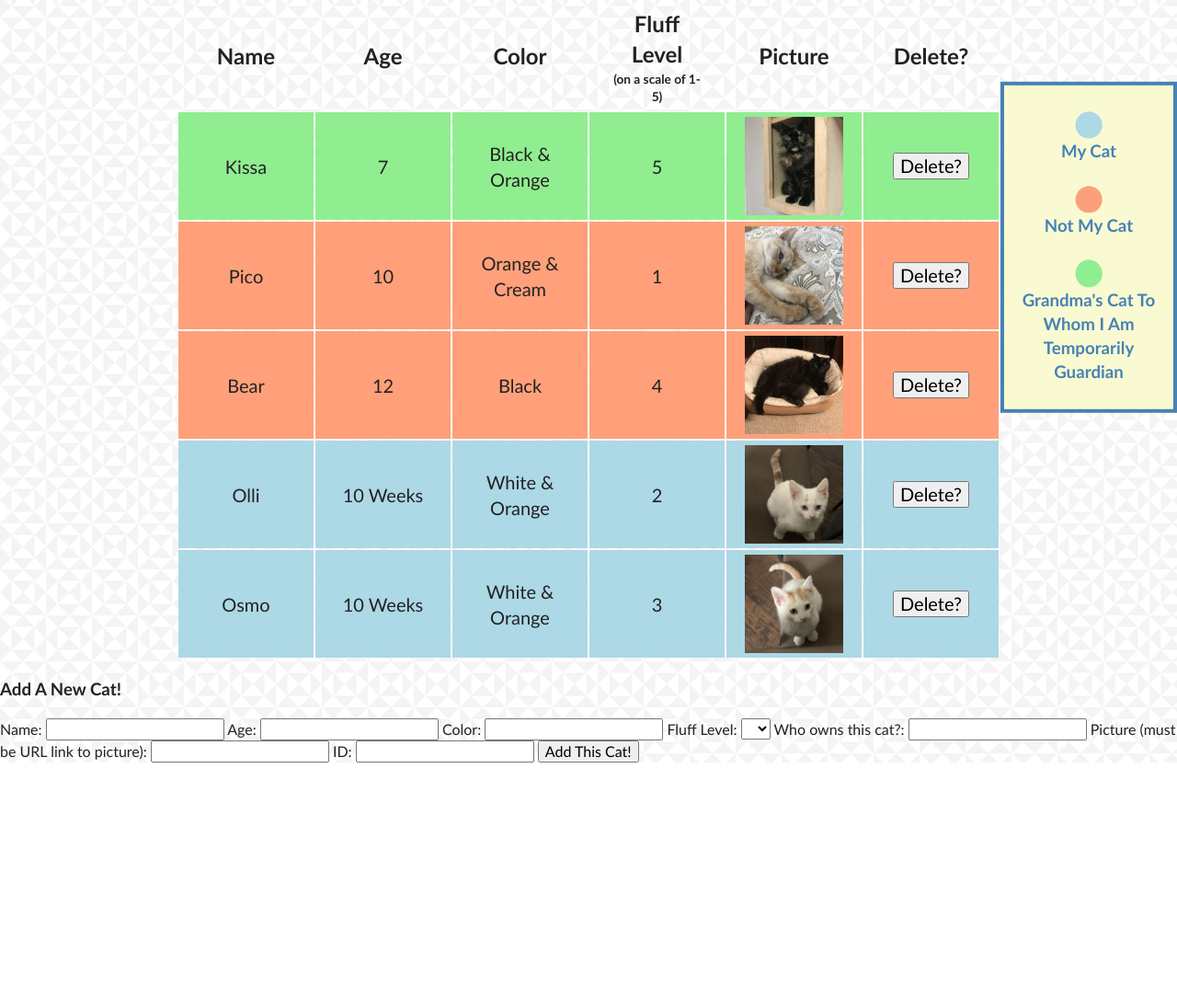
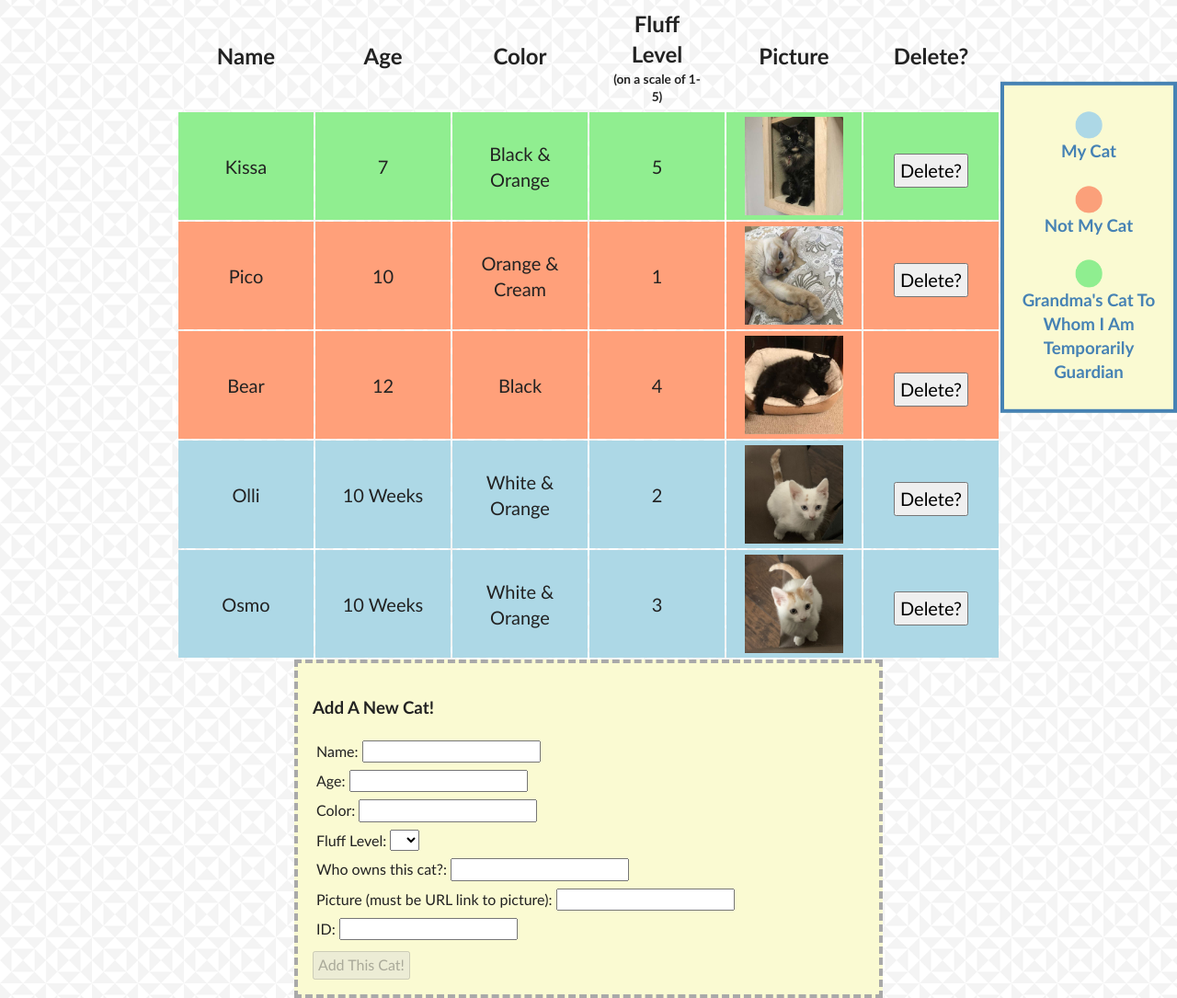
Before and after one commit to jblaeser/add-delete, a plain HTML site: page index.html in a window 1280 px wide. Shown: the part 131-1216 px from the top of the page at 92% size. Before the commit the page ends 960 px from the top, so only its background shows below. Drawn offline with nearby package versions, Linux system fonts and the light colour scheme.

Commit message:
Check submit

```diff
--- a/css/main.css
+++ b/css/main.css
@@ -185,6 +185,27 @@ table img {
     max-width: 20%;
 }
 
+form {
+    max-width: 50%;
+    margin: 0 auto;
+    background-color: lightgoldenrodyellow;
+    padding: 1em;
+    border: .25em dashed darkgrey;
+}
+
+label {
+    display: block;
+    padding: .25em;
+}
+
+button {
+    padding: .25em;
+    margin-top: .5em;
+}
+button:hover {
+    color: lightblue;
+    background-color: darkgray;
+}
 
 
 
--- a/index.html
+++ b/index.html
@@ -60,7 +60,7 @@
       <label>Who owns this cat?: <input type="text" v-model="ownerInput"></label>
       <label>Picture (must be URL link to picture): <input type="text" v-model="pictureInput"></label>
       <label>ID: <input type="text" v-model="idInput"></label>
-      <button type="submit">Add This Cat!</button>
+      <button type="submit" v-bind:disabled="!nameInput || !ageInput || !colorInput || !fluffInput || !ownerInput || !idInput">Add This Cat!</button>
 
 
 
--- a/js/main.js
+++ b/js/main.js
@@ -75,6 +75,9 @@ var vueApp = new Vue({
             };
             this.cats.push(newCat);
             this.nameInput = this.ageInput = this.colorInput = this.fluffInput = this.ownerInput = this.pictureInput = this.idInput = "";
-        }
+            if (this.pictureInput === "") {
+                newCat.picture = "img/placeholdercat.jpg";
+            };
+        },
     }
   });
```
Also changed, not shown: img/placeholdercat.jpg (added).
